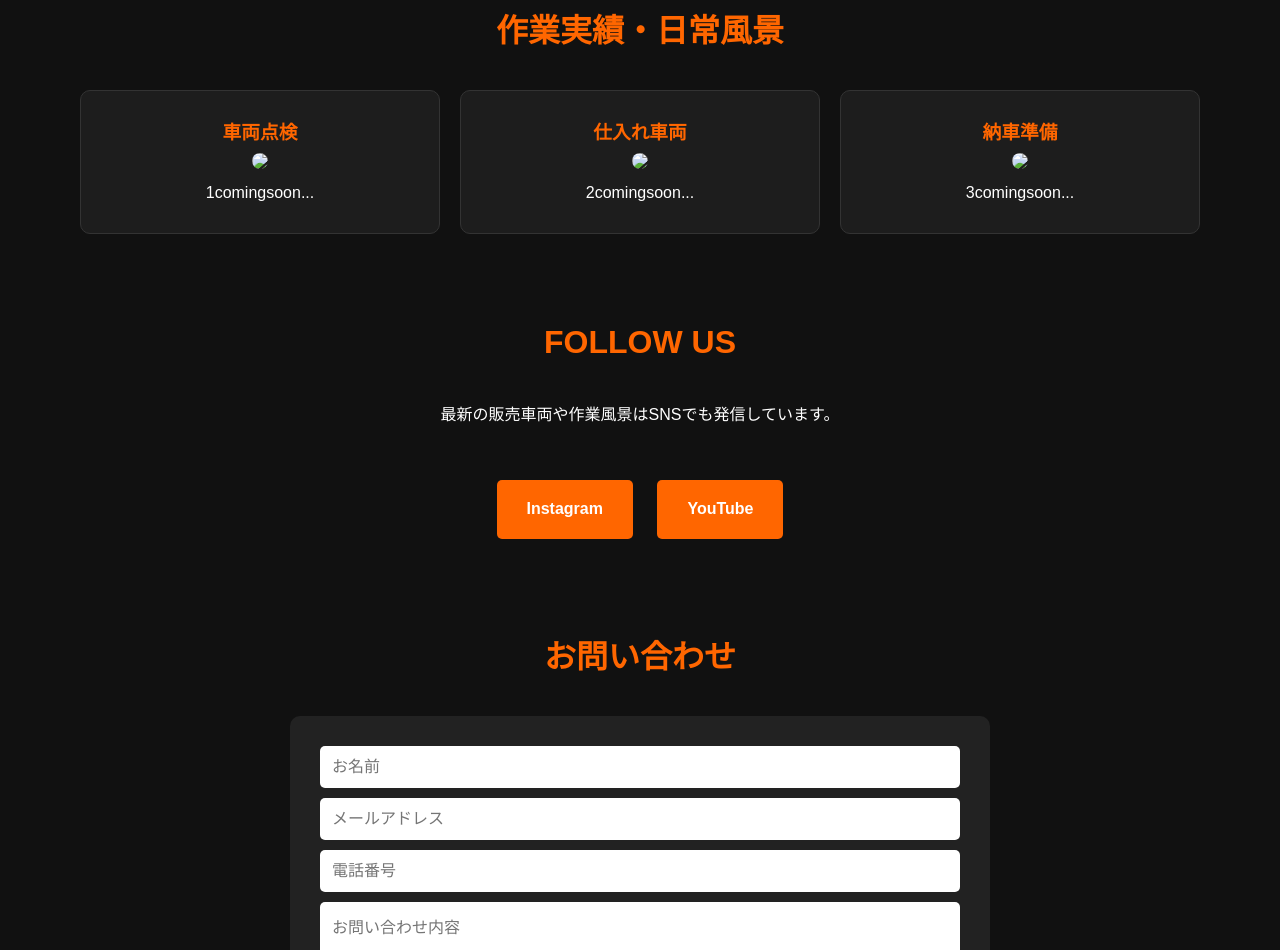
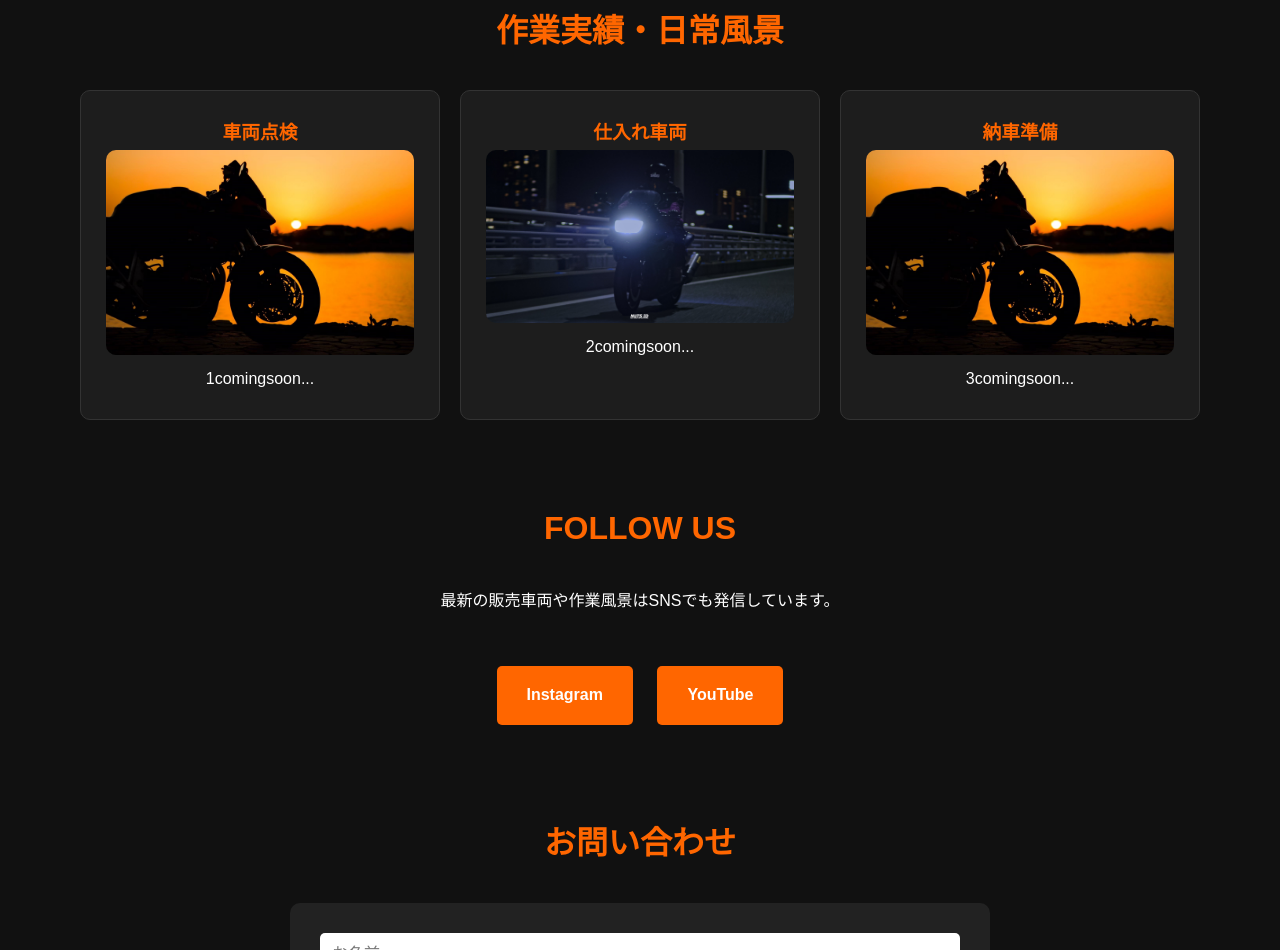
Before and after one commit to SANS-MC/SAN-S-MC, a plain HTML site: page index.html in a window 1280 px wide. Shown: the part 3203-4153 px from the top of the page. Drawn offline with Linux system fonts and the light colour scheme.

Commit message:
Update image sources in index.html

```diff
--- a/index.html
+++ b/index.html
@@ -407,7 +407,7 @@ comingsoon...
 <div class="card">
 <h3>車両点検</h3>
 
-<img src="images/work1.jpg"
+<img src="IMG_9805.JPG"
 style="width:100%;border-radius:10px;">
 
 <p>
@@ -419,7 +419,7 @@ style="width:100%;border-radius:10px;">
 <div class="card">
 <h3>仕入れ車両</h3>
 
-<img src="images/work2.jpg"
+<img src="IMG_9807.JPG"
 style="width:100%;border-radius:10px;">
 
 <p>
@@ -431,7 +431,7 @@ style="width:100%;border-radius:10px;">
 <div class="card">
 <h3>納車準備</h3>
 
-<img src="images/work3.jpg"
+<img src="IMG_9805.JPG"
 style="width:100%;border-radius:10px;">
 
 <p>
```
